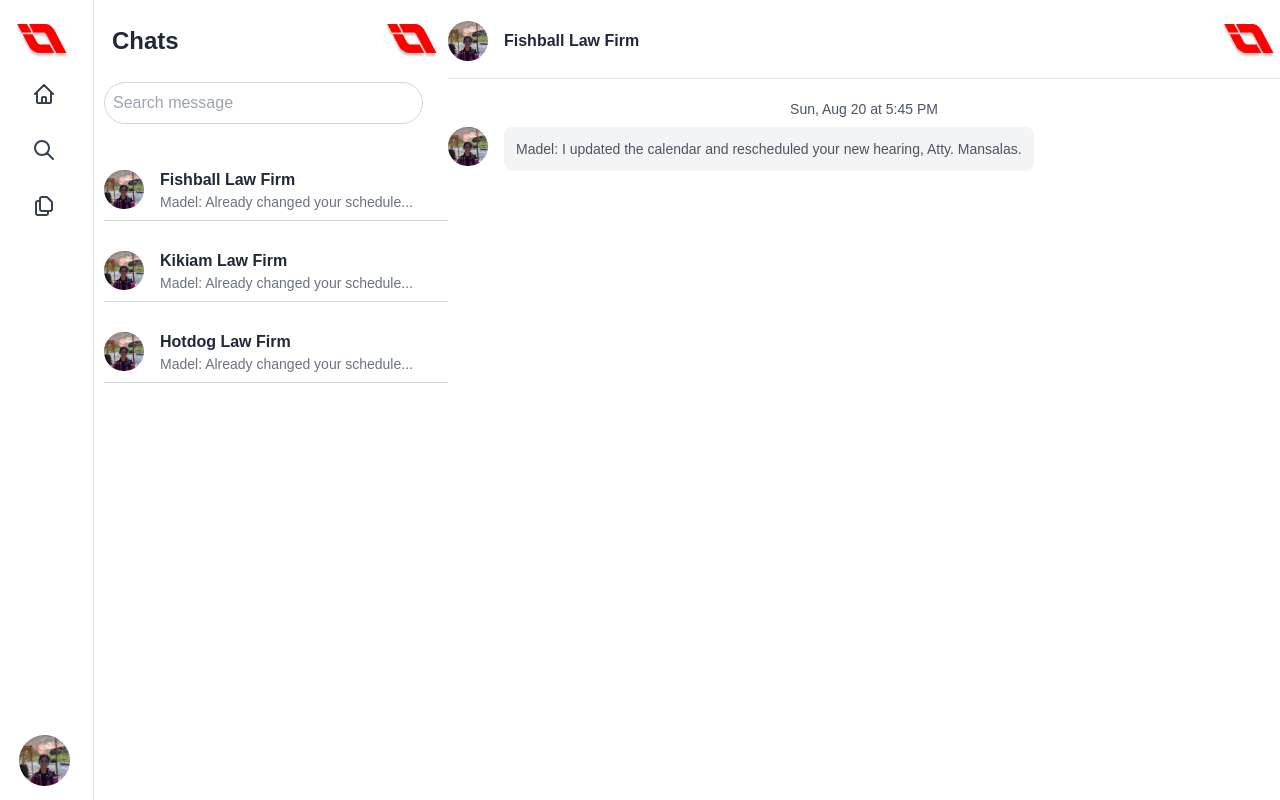
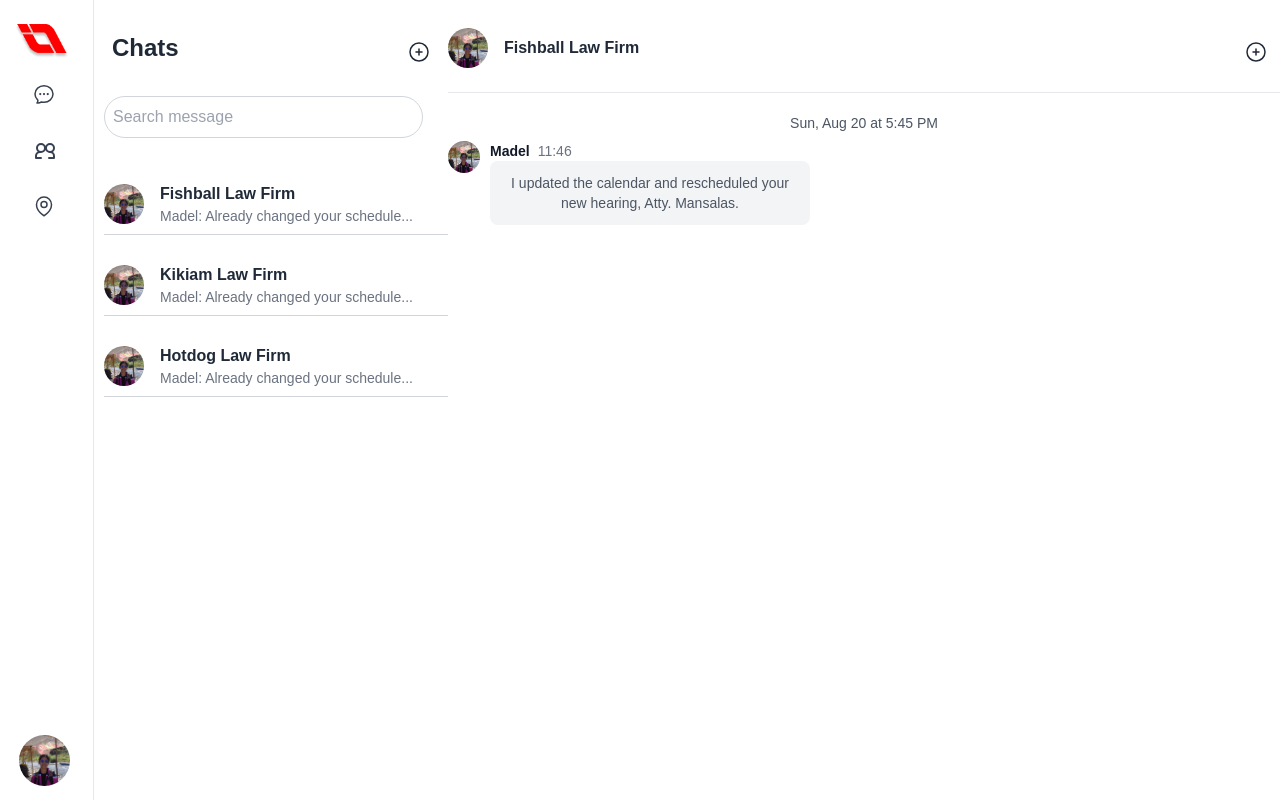
Before and after one commit to meri-hane/ulapactivity, a Next.js app in the folder ulap.org/: page /homechat in a window 1280 px wide. Built offline with nearby package versions, Linux system fonts and the light colour scheme.

Commit message:
update icons

```diff
--- a/ulap.org/src/app/homechat/page.js
+++ b/ulap.org/src/app/homechat/page.js
@@ -5,35 +5,80 @@ import mj from "../../app/assets/img/profile.jpg";
 export default function HomeChat() {
   return (
     <>
-            <aside id="logo-sidebar" className="fixed top-0 left-0 z-40 w-30 h-screen pt-5 transition-transform -translate-x-full bg-white border-r border-gray-200 sm:translate-x-0" aria-label="Sidebar">
+      <aside
+        id="logo-sidebar"
+        className="fixed top-0 left-0 z-40 w-30 h-screen pt-5 transition-transform -translate-x-full bg-white border-r border-gray-200 sm:translate-x-0"
+        aria-label="Sidebar"
+      >
         <div className="lg:px-5 lg:pl-3">
           <div className="logo">
-                        <Image
-                            src={i7}
-                            alt="IntelliSeven Logo"
-                            width={61}
-                            height={42}
-                        />
+            <Image src={i7} alt="IntelliSeven Logo" width={61} height={42} />
           </div>
         </div>
         <div className="h-full px-3 pb-4 overflow-y-auto bg-white">
           <div className="flex flex-col items-center w-16 h-full overflow-hidden text-gray-700 rounded">
-
-
-                            <a className="flex items-center justify-center w-12 h-12 mt-2 rounded hover:bg-gray-300" href="#">
-                                <svg className="w-6 h-6 stroke-current" xmlns="http://www.w3.org/2000/svg" fill="none" viewBox="0 0 24 24" stroke="currentColor">
-                                    <path strokeLinecap="round" strokeLinejoin="round" strokeWidth={2} d="M3 12l2-2m0 0l7-7 7 7M5 10v10a1 1 0 001 1h3m10-11l2 2m-2-2v10a1 1 0 01-1 1h-3m-6 0a1 1 0 001-1v-4a1 1 0 011-1h2a1 1 0 011 1v4a1 1 0 001 1m-6 0h6" />
-                                </svg>
-                            </a>
-                            <a className="flex items-center justify-center w-12 h-12 mt-2 rounded hover:bg-gray-300" href="#">
-                                <svg className="w-6 h-6 stroke-current" xmlns="http://www.w3.org/2000/svg" fill="none" viewBox="0 0 24 24" stroke="currentColor">
-                                    <path strokeLinecap="round" strokeLinejoin="round" strokeWidth={2} d="M21 21l-6-6m2-5a7 7 0 11-14 0 7 7 0 0114 0z" />
+            <a
+              className="flex items-center justify-center w-12 h-12 mt-2 rounded hover:bg-gray-300"
+              href="#"
+            >
+              <svg
+                xmlns="http://www.w3.org/2000/svg"
+                fill="none"
+                viewBox="0 0 24 24"
+                stroke-width="1.5"
+                stroke="currentColor"
+                class="size-6"
+              >
+                <path
+                  stroke-linecap="round"
+                  stroke-linejoin="round"
+                  d="M8.625 12a.375.375 0 1 1-.75 0 .375.375 0 0 1 .75 0Zm0 0H8.25m4.125 0a.375.375 0 1 1-.75 0 .375.375 0 0 1 .75 0Zm0 0H12m4.125 0a.375.375 0 1 1-.75 0 .375.375 0 0 1 .75 0Zm0 0h-.375M21 12c0 4.556-4.03 8.25-9 8.25a9.764 9.764 0 0 1-2.555-.337A5.972 5.972 0 0 1 5.41 20.97a5.969 5.969 0 0 1-.474-.065 4.48 4.48 0 0 0 .978-2.025c.09-.457-.133-.901-.467-1.226C3.93 16.178 3 14.189 3 12c0-4.556 4.03-8.25 9-8.25s9 3.694 9 8.25Z"
+                />
               </svg>
             </a>
 
-                            <a className="flex items-center justify-center w-12 h-12 mt-2 rounded hover:bg-gray-300" href="#">
-                                <svg className="w-6 h-6 stroke-current" xmlns="http://www.w3.org/2000/svg" fill="none" viewBox="0 0 24 24" stroke="currentColor">
-                                    <path strokeLinecap="round" strokeLinejoin="round" strokeWidth={2} d="M8 7v8a2 2 0 002 2h6M8 7V5a2 2 0 012-2h4.586a1 1 0 01.707.293l4.414 4.414a1 1 0 01.293.707V15a2 2 0 01-2 2h-2M8 7H6a2 2 0 00-2 2v10a2 2 0 002 2h8a2 2 0 002-2v-2" />
+            <a
+              className="flex items-center justify-center w-12 h-12 mt-2 rounded hover:bg-gray-300"
+              href="#"
+            >
+              <svg
+                className="w-6 h-6 stroke-current"
+                xmlns="http://www.w3.org/2000/svg"
+                fill="none"
+                viewBox="0 0 24 24"
+                stroke="currentColor"
+              >
+                <path
+                  strokeLinecap="round"
+                  strokeLinejoin="round"
+                  strokeWidth={2}
+                  d="M17 20h5v-2a4 4 0 00-4-4h-1M9 20H4v-2a4 4 0 014-4h1m0 0a4 4 0 100-8 4 4 0 000 8zm9 0a4 4 0 100-8 4 4 0 000 8z"
+                />
+              </svg>
+            </a>
+
+            <a
+              className="flex items-center justify-center w-12 h-12 mt-2 rounded hover:bg-gray-300"
+              href="#"
+            >
+              <svg
+                xmlns="http://www.w3.org/2000/svg"
+                fill="none"
+                viewBox="0 0 24 24"
+                stroke-width="1.5"
+                stroke="currentColor"
+                class="size-6"
+              >
+                <path
+                  stroke-linecap="round"
+                  stroke-linejoin="round"
+                  d="M15 10.5a3 3 0 1 1-6 0 3 3 0 0 1 6 0Z"
+                />
+                <path
+                  stroke-linecap="round"
+                  stroke-linejoin="round"
+                  d="M19.5 10.5c0 7.142-7.5 11.25-7.5 11.25S4.5 17.642 4.5 10.5a7.5 7.5 0 1 1 15 0Z"
+                />
               </svg>
             </a>
 
@@ -46,23 +91,35 @@ export default function HomeChat() {
                 className="rounded-full"
               />
             </div>
+          </div>
+        </div>
+      </aside>
 
-
-                    </div>
-
-                </div>
-
-            </aside>
       <div className="fixed top-0 left-20 w-96 h-screen pt-5 border-r border-gray-200">
         <div className="flex justify-between items-center px-5">
-        <h1 className="text-gray-800 font-semibold text-2xl lg:px-3">Chats</h1>
+          <h1 className="text-gray-800 font-semibold text-2xl lg:px-3">
+            Chats
+          </h1>
           <div className="flex-shrink-0">
-            <Image
-                src={i7}
-                alt="IntelliSeven Logo"
-                width={61}
-                height={42}
+            <a
+              className="flex items-center justify-center w-12 h-12 mt-2 rounded hover:bg-gray-300 text-gray-800"
+              href="#"
+            >
+              <svg
+                xmlns="http://www.w3.org/2000/svg"
+                fill="none"
+                viewBox="0 0 24 24"
+                stroke-width="1.5"
+                stroke="currentColor"
+                class="size-6"
+              >
+                <path
+                  stroke-linecap="round"
+                  stroke-linejoin="round"
+                  d="M12 9v6m3-3H9m12 0a9 9 0 1 1-18 0 9 9 0 0 1 18 0Z"
                 />
+              </svg>
+            </a>
           </div>
         </div>
 
@@ -87,7 +144,9 @@ export default function HomeChat() {
             />
             <div>
               <p className="text-gray-800 font-semibold">Fishball Law Firm</p>
-                <p className="text-gray-500 text-sm">Madel: Already changed your schedule...</p>
+              <p className="text-gray-500 text-sm">
+                Madel: Already changed your schedule...
+              </p>
             </div>
           </div>
         </div>
@@ -103,7 +162,9 @@ export default function HomeChat() {
             />
             <div>
               <p className="text-gray-800 font-semibold">Kikiam Law Firm</p>
-                <p className="text-gray-500 text-sm">Madel: Already changed your schedule...</p>
+              <p className="text-gray-500 text-sm">
+                Madel: Already changed your schedule...
+              </p>
             </div>
           </div>
         </div>
@@ -119,18 +180,16 @@ export default function HomeChat() {
             />
             <div>
               <p className="text-gray-800 font-semibold">Hotdog Law Firm</p>
-                <p className="text-gray-500 text-sm">Madel: Already changed your schedule...</p>
+              <p className="text-gray-500 text-sm">
+                Madel: Already changed your schedule...
+              </p>
+            </div>
           </div>
         </div>
       </div>
 
-
-
-</div>
-
       <aside>
         <div className="fixed top-0 right-0 w-[calc(90%-20rem)] h-screen pt-5 bg-white">
-
           <div className="flex flex-col h-full">
             <div className="flex justify-between items-center pb-4 border-b border-gray-200">
               <div className="flex items-center">
@@ -143,34 +202,65 @@ export default function HomeChat() {
                 />
                 <p className="font-semibold text-gray-800">Fishball Law Firm</p>
               </div>
+
               <div className="flex-shrink-0">
-            <Image src={i7} alt="IntelliSeven Logo" width={61} height={42} />
+                <a
+                  className="flex items-center justify-center w-12 h-12 mt-2 rounded hover:bg-gray-300 text-gray-800"
+                  href="#"
+                >
+                  <svg
+                    xmlns="http://www.w3.org/2000/svg"
+                    fill="none"
+                    viewBox="0 0 24 24"
+                    stroke-width="1.5"
+                    stroke="currentColor"
+                    class="size-6"
+                  >
+                    <path
+                      stroke-linecap="round"
+                      stroke-linejoin="round"
+                      d="M12 9v6m3-3H9m12 0a9 9 0 1 1-18 0 9 9 0 0 1 18 0Z"
+                    />
+                  </svg>
+                </a>
               </div>
             </div>
 
             <div className="flex-1 overflow-y-auto mt-5">
               <div className="text-gray-600 text-sm text-center">
                 <p className="mb-2">Sun, Aug 20 at 5:45 PM</p>
-                    <div className="flex items-start mb-4">
+                <div className="flex items-start gap-2.5">
                   <Image
                     src={mj}
                     alt="User"
-                            width={40}
+                    width={50}
                     height={40}
-                            className="rounded-full mr-4"
+                    className="w-8 h-8 rounded-full"
                   />
+                  <div class="flex flex-col w-full max-w-[320px] leading-1.5">
+                    <div class="flex items-center space-x-2 rtl:space-x-reverse">
+                      <span class="text-sm font-semibold text-gray-900 dark:text-gray">
+                        Madel
+                      </span>
+                      <span class="text-sm font-normal text-gray-500 dark:text-gray-400">
+                        11:46
+                      </span>
+                    </div>
                     <div className="bg-gray-100 p-3 rounded-lg">
-                            <p>Madel: I updated the calendar and rescheduled your new hearing, Atty. Mansalas.</p>
+                      <p>
+                        I updated the calendar and rescheduled your new hearing,
+                        Atty. Mansalas.
+                      </p>
+                    </div>
+                  </div>
+
+
                 </div>
               </div>
             </div>
           </div>
-
-                    </div>
         </div>
       </aside>
-
-
     </>
   );
 }
```
Lines whose indentation alone changed are shown as unchanged.
